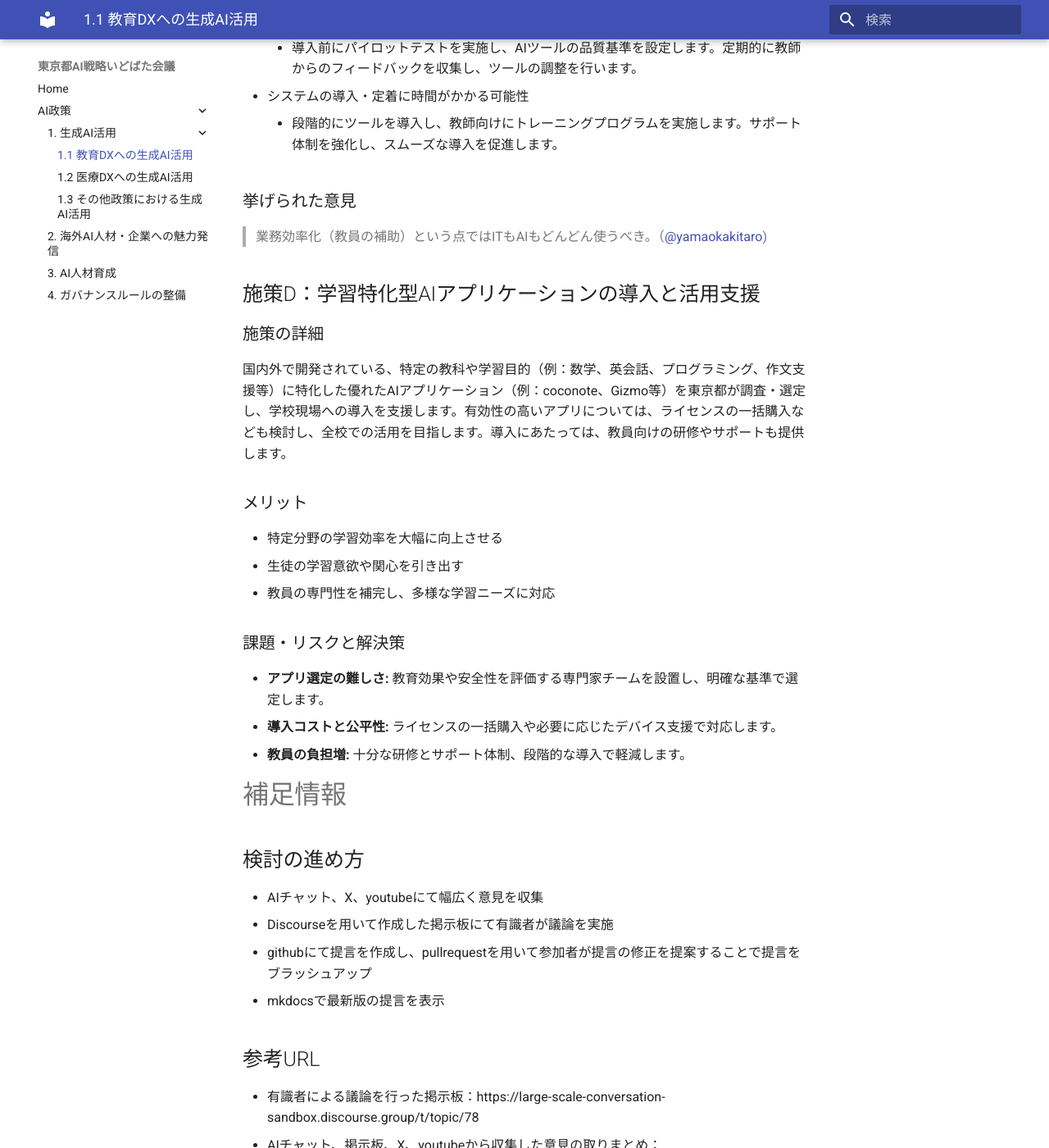
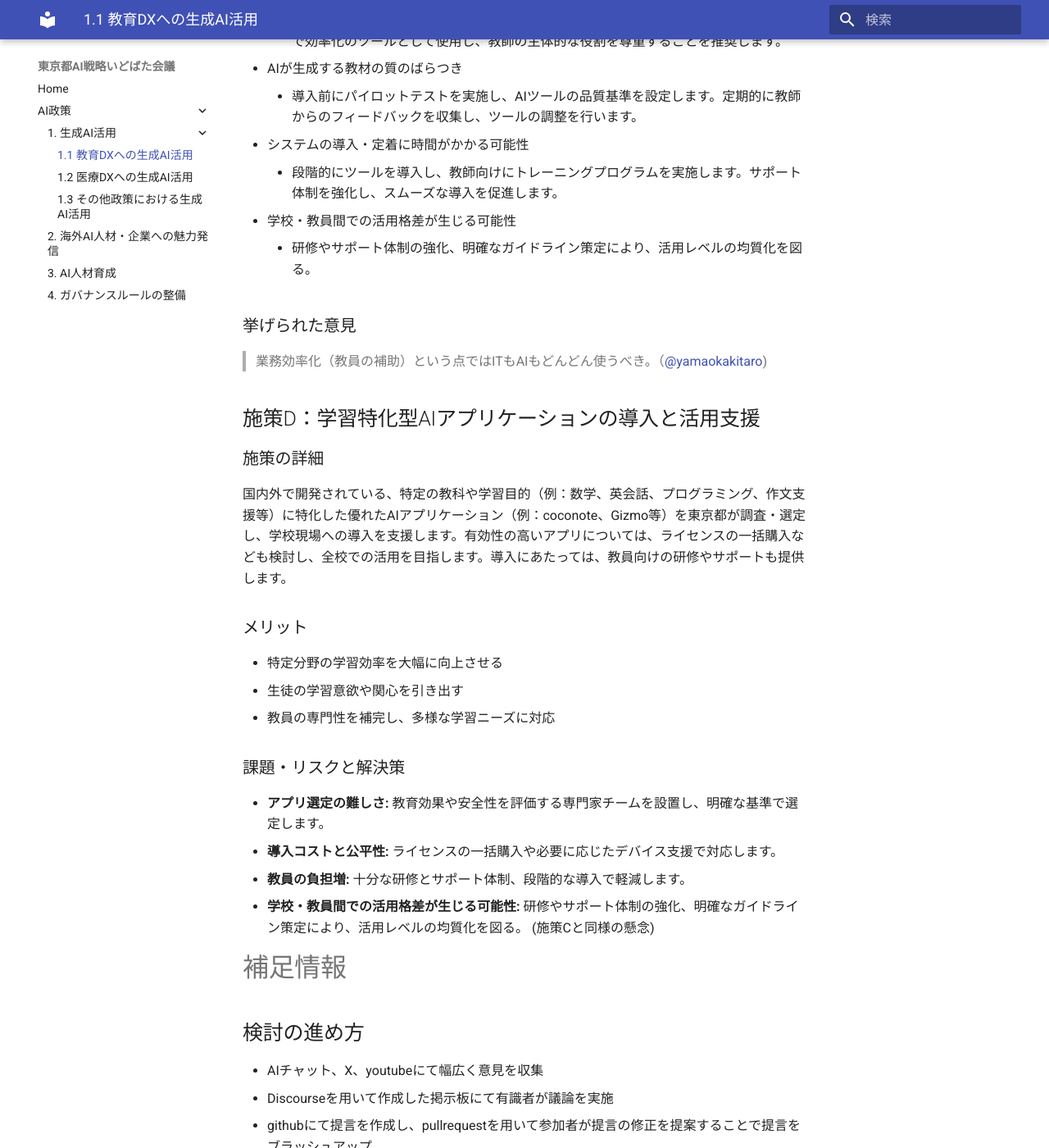
Before and after one commit to takahiroanno2024/2025_ai_idobatakaigi_output, an MkDocs documentation site: the page built from docs/1.1_教育DXへの生成AI活用.md, in a window 1280 px wide and 1400 px high, scrolled down 5904 px. Shown: the whole window at 82% size. Built offline with MkDocs 1.6.1 and Material for MkDocs 9.7.7, drawn with Linux system fonts in a browser that asks for light colours; some of the changed text lies outside the part shown.

Commit message:
宮さんの意見を反映：多様なニーズへの対応、保護者向け文書支援、活用格差防止策を追記

```diff
--- a/docs/1.1_教育DXへの生成AI活用.md
+++ b/docs/1.1_教育DXへの生成AI活用.md
@@ -26,6 +26,7 @@ ChatGPT等の汎用的なLLM（大規模言語モデル）を全児童生徒に
     - **ナイジェリアのエド州でのAIチューター導入例**: ナイジェリアでは、無料のAIチューターを導入することで、貧困層の生徒も高価な家庭教師に頼らず学習支援を受けることができ、教育格差を是正する効果が確認されています。特に、AIの活用によって裕福な家庭の生徒と同様の学力向上を実現したことが報告されています。
 - 習熟度や理解度に応じた学習支援が可能となり、学力の底上げが期待される
     - **スタンフォード大学の「Tutor CoPilot」実験**: AIツール「Tutor CoPilot」の導入により、特に指導スキルが低いチューターでも、生徒の習熟度が大幅に向上した事例があります。特にAIがリアルタイムでヒントや質問例を提供することで、生徒の課題達成率が向上しました。
+- 多様な学習ニーズ（発達障害、不登校、得意不得意など）を持つ生徒への個別最適化された学習サポートを提供できる
 - 教員が全生徒に個別対応する負担を軽減できる
     - **イギリスの「Aila」プロジェクト**: イギリスでは、教師向けのAIアシスタント「Aila」を開発し、授業準備や教材作成をサポートすることで、教師の負担軽減を図りました。AIによって教師が指導計画を効率的に作成できるようになり、生徒一人ひとりにより多くの時間を割けるようになりました。
 - 生徒の自己学習力や質問力が高まる
@@ -105,6 +106,8 @@ ChatGPT等の汎用的なLLM（大規模言語モデル）を全児童生徒に
     - 導入前にパイロットテストを実施し、AIツールの品質基準を設定します。定期的に教師からのフィードバックを収集し、ツールの調整を行います。
 - システムの導入・定着に時間がかかる可能性
     - 段階的にツールを導入し、教師向けにトレーニングプログラムを実施します。サポート体制を強化し、スムーズな導入を促進します。
+- 学校・教員間での活用格差が生じる可能性
+    - 研修やサポート体制の強化、明確なガイドライン策定により、活用レベルの均質化を図る。
 
 ### 挙げられた意見
 > 業務効率化（教員の補助）という点ではITもAIもどんどん使うべき。（[@yamaokakitaro](https://large-scale-conversation-sandbox.discourse.group/t/topic/78/14?u=eitaro))
@@ -123,6 +126,7 @@ ChatGPT等の汎用的なLLM（大規模言語モデル）を全児童生徒に
 - **アプリ選定の難しさ:** 教育効果や安全性を評価する専門家チームを設置し、明確な基準で選定します。
 - **導入コストと公平性:** ライセンスの一括購入や必要に応じたデバイス支援で対応します。
 - **教員の負担増:** 十分な研修とサポート体制、段階的な導入で軽減します。
+- **学校・教員間での活用格差が生じる可能性:** 研修やサポート体制の強化、明確なガイドライン策定により、活用レベルの均質化を図る。 (施策Cと同様の懸念)
 
 # 補足情報
 ## 検討の進め方
```
Also changed, not shown: other parts of docs/1.1_教育DXへの生成AI活用.md (+1 -1 lines).
